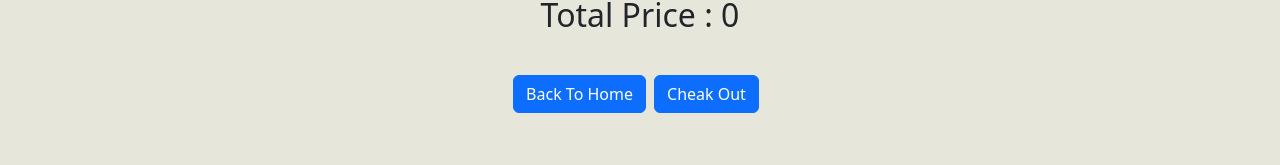
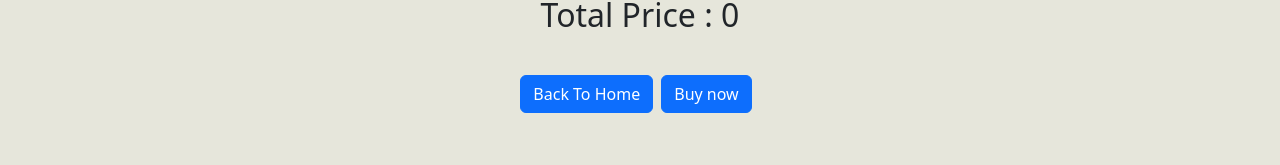
Before and after one commit to mohammedAmeenM/e-commerce-pet-food, a React (Create React App) app: page /cart in a window 1280 px wide. Shown: the part 239-404 px from the top of the page. Built offline with nearby package versions, Linux system fonts and the light colour scheme.

Commit message:
edit-cart

```diff
--- a/src/components/Cart.js
+++ b/src/components/Cart.js
@@ -62,7 +62,7 @@ const Cart = () => {
         <h2 className='pb-4' style={{textAlign:'center'}}>Total Price : {totalPrice}</h2>
         <div style={{textAlign:'center'}}>
         <Button onClick={()=>navigate('/')}>Back To Home</Button>
-        <Button className='m-2'>Cheak Out</Button>
+        <Button className='m-2'>Buy now</Button>
         </div>
       </div>
       </Container>
```
